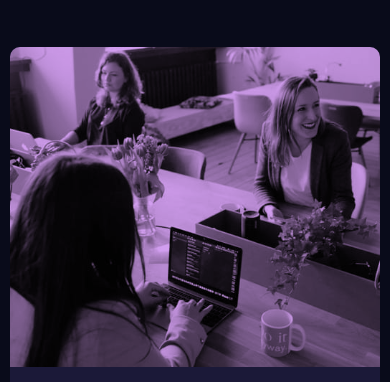
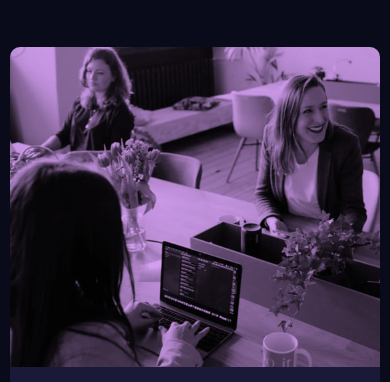
Before and after one commit to Anywtf/frontendmentor, a plain HTML site: page stats-preview-card-component-main/index.html in a window 390 px wide. Shown: the top 382 px of the page. Drawn offline with Linux system fonts and the light colour scheme.

Commit message:
Update style.css

```diff
--- a/stats-preview-card-component-main/style.css
+++ b/stats-preview-card-component-main/style.css
@@ -144,7 +144,7 @@ p {
   .two {
     width: 768px;
     height: 20em !important;
-    background-image: url('images/image-header-desktop.jpg');
+    background-image: url('images/image-header-mobile.jpg');
     border-radius: 10px 10px 0 0;
     background-position: center;
   }
```
